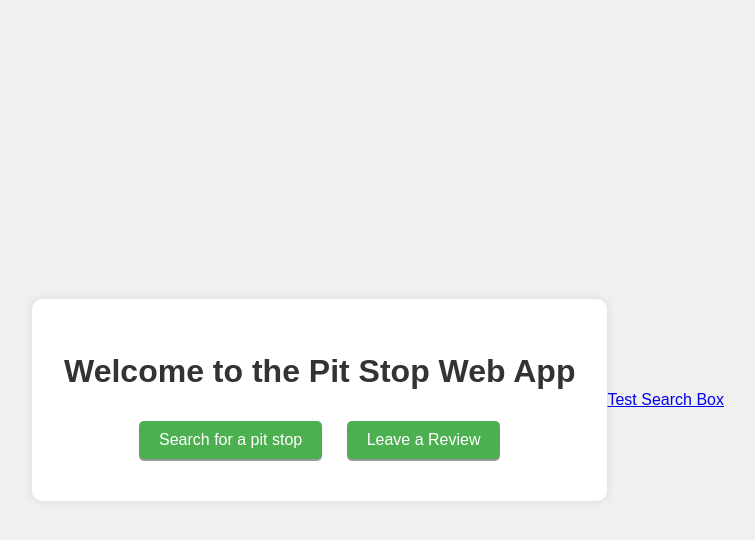
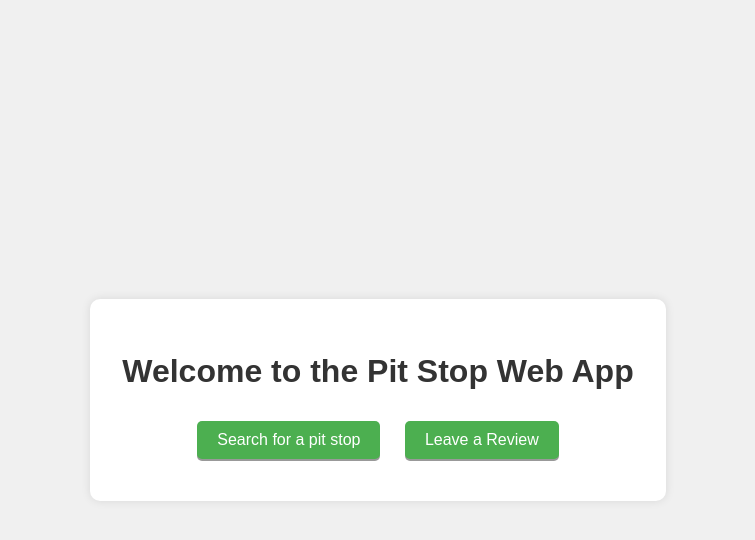
Before and after one commit to pyprojects-tech/Pit-Stop-Web-App, a Flask app: page / in a window 1280 px wide. Shown: the top 540 px of the page, without its empty margins (262-1017 px from the left). Run offline with Flask 2, Linux system fonts and the light colour scheme.

Commit message:
Removed test page

```diff
--- a/app.py
+++ b/app.py
@@ -47,9 +47,5 @@ def display():
 def search():
     return render_template('search.html')
 
-@app.route('/testpage')
-def testpage():
-    return render_template('testpage.html')
-
 if __name__ == '__main__':
     app.run(debug=True)
--- a/templates/main.html
+++ b/templates/main.html
@@ -55,9 +55,5 @@
         <a href="{{ url_for('search') }}" class="button">Search for a pit stop</a>
         <a href="{{ url_for('review') }}" class="button">Leave a Review</a>
     </div>
-    <nav>
-        <!-- ... other navigation items ... -->
-        <a href="{{ url_for('testpage') }}">Test Search Box</a>
-    </nav>
 </body>
 </html>
```
